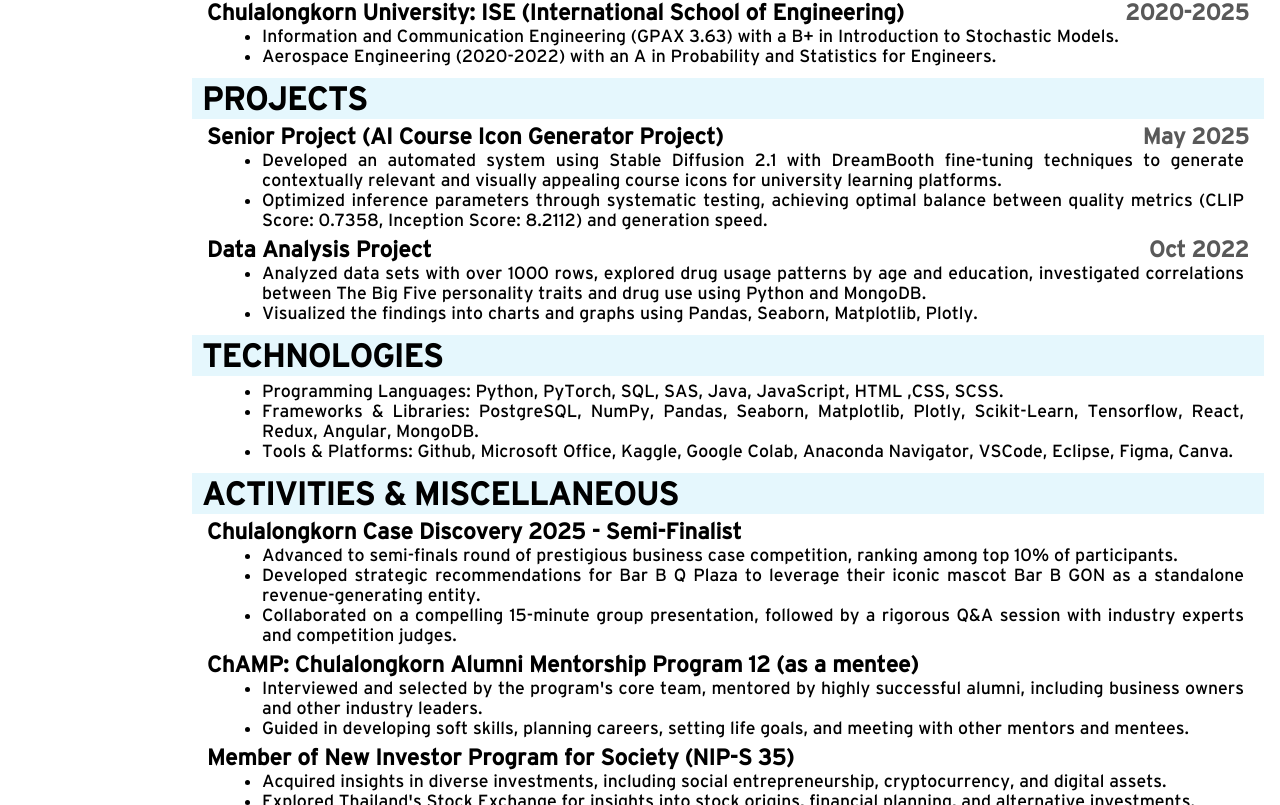
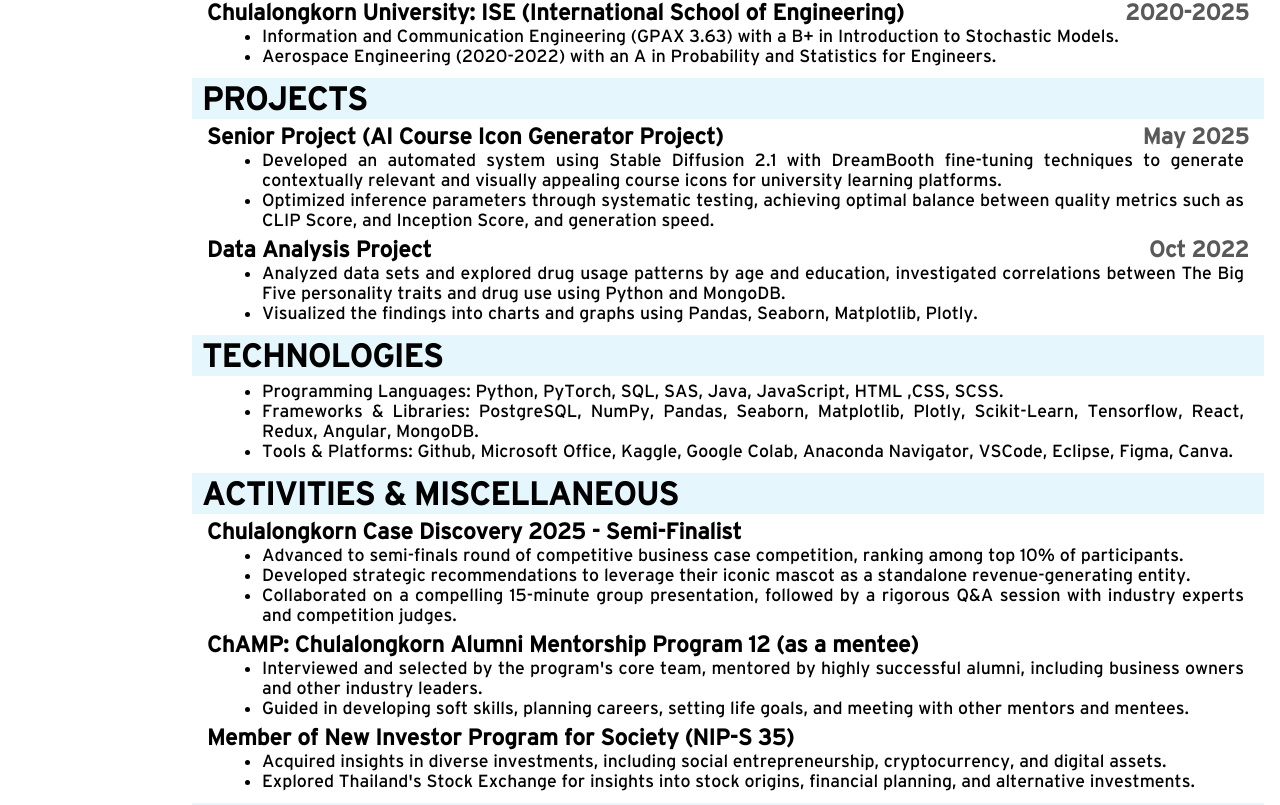
Before and after one commit to PannSengpanich/cv-application, a React (Create React App) app: page / in a window 1280 px wide. Shown: the part 647-1452 px from the top of the page. Built offline with nearby package versions, Linux system fonts and the light colour scheme.

Commit message:
Update data.js

```diff
--- a/src/data.js
+++ b/src/data.js
@@ -104,7 +104,7 @@ export const ProjData = [
     head: "Senior Project (AI Course Icon Generator Project)",
     details: [
       "Developed an automated system using Stable Diffusion 2.1 with DreamBooth fine-tuning techniques to generate contextually relevant and visually appealing course icons for university learning platforms.",
-      "Optimized inference parameters through systematic testing, achieving optimal balance between quality metrics (CLIP Score: 0.7358, Inception Score: 8.2112) and generation speed.",
+      "Optimized inference parameters through systematic testing, achieving optimal balance between quality metrics such as CLIP Score, and Inception Score, and generation speed.",
     ],
     url: "https://www.kaggle.com/pannsengpanich/natural-language-processing-with-disaster-tweets",
     date: "May 2025",
@@ -131,7 +131,7 @@ export const ProjData = [
   {
     head: "Data Analysis Project",
     details: [
-      "Analyzed data sets with over 1000 rows, explored drug usage patterns by age and education, investigated correlations between The Big Five personality traits and drug use using Python and MongoDB. ",
+      "Analyzed data sets and explored drug usage patterns by age and education, investigated correlations between The Big Five personality traits and drug use using Python and MongoDB. ",
       "Visualized the findings into charts and graphs using Pandas, Seaborn, Matplotlib, Plotly.",
     ],
     url: "https://colab.research.google.com/drive/1pYmnTwF9VLCE29P57JlTQup9JD_9TPzP",
@@ -143,8 +143,8 @@ export const MisData = [
   {
     head: "Chulalongkorn Case Discovery 2025 - Semi-Finalist",
     details: [
-      "Advanced to semi-finals round of prestigious business case competition, ranking among top 10% of participants.",
-      "Developed strategic recommendations for Bar B Q Plaza to leverage their iconic mascot Bar B GON as a standalone revenue-generating entity.",
+      "Advanced to semi-finals round of competitive business case competition, ranking among top 10% of participants.",
+      "Developed strategic recommendations to leverage their iconic mascot as a standalone revenue-generating entity.",
       "Collaborated on a compelling 15-minute group presentation, followed by a rigorous Q&A session with industry experts and competition judges.",
     ],
     url: "",
```
